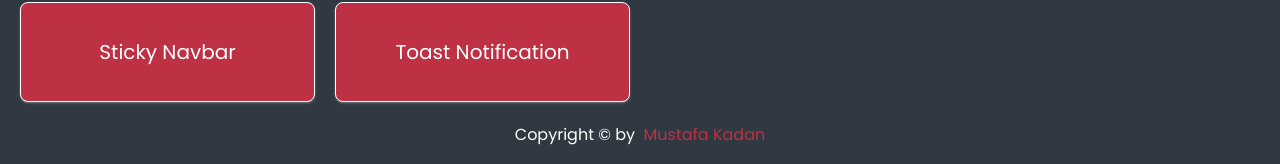
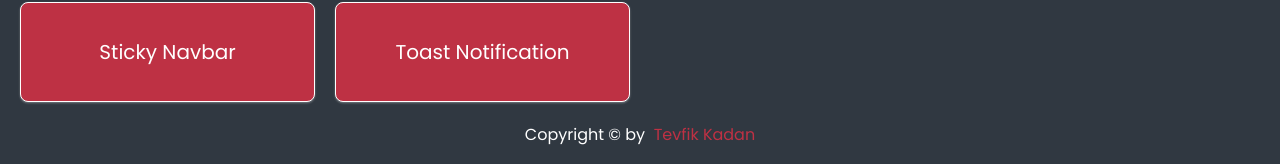
Before and after one commit to mtevfik41/MiniProjects, a React (Create React App) app: page / in a window 1280 px wide. Shown: the part 858-1022 px from the top of the page. Built offline with nearby package versions, Linux system fonts and the light colour scheme.

Commit message:
update footer

```diff
--- a/src/components/Footer.js
+++ b/src/components/Footer.js
@@ -5,7 +5,7 @@ import './style.css';
 const Footer = props => {
     return (
         <footer>
-            Copyright &copy; by &nbsp;<a href="https://github.com/mtevfik41">Mustafa Kadan</a>
+            Copyright &copy; by &nbsp;<a href="https://github.com/mtevfik41">Tevfik Kadan</a>
         </footer>
     )
 }
```
